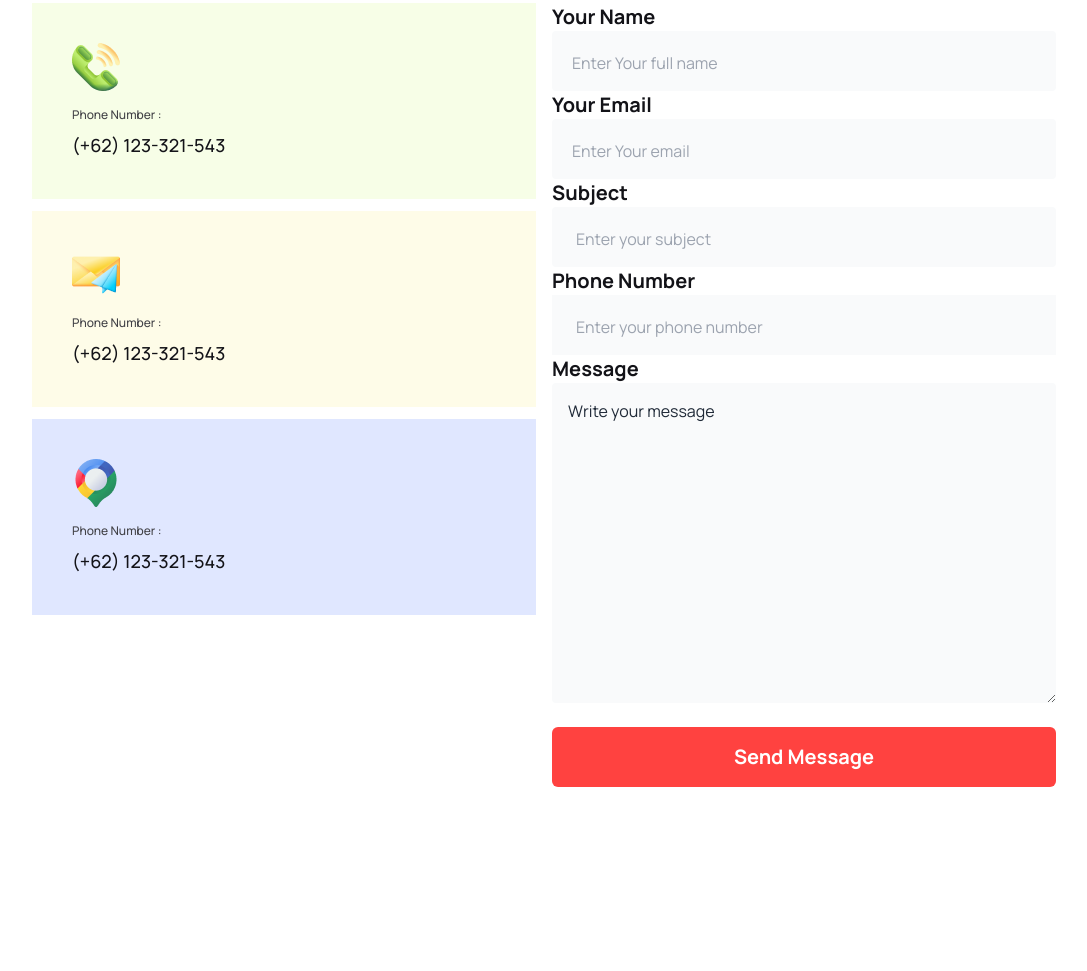
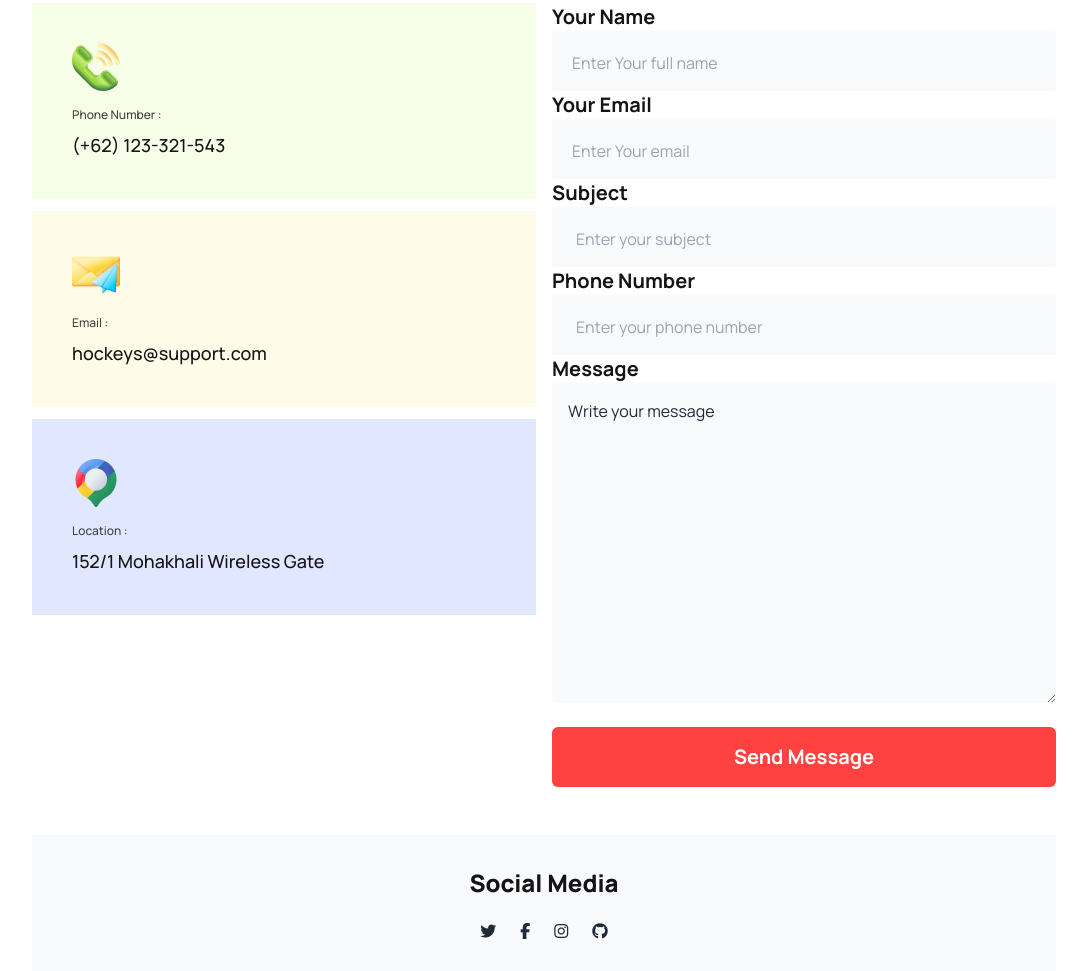
Before and after one commit to Sarmin27/hockeys-club, a plain HTML site: page index.html in a window 1280 px wide. Shown: the part 4743-5714 px from the top of the page, without its empty margins (96-1183 px from the left). Before the commit the page ends 5530 px from the top, so only its background shows below. Drawn offline with nearby package versions, Linux system fonts and the light colour scheme.

Commit message:
added social media section

```diff
--- a/index.html
+++ b/index.html
@@ -497,13 +497,13 @@
                 </div>
                 <div class=" bg-yellow-50 h-50 p-10 mb-3 ">
                   <img src="images/Group 1171275318.png" alt="">
-                  <p class="text-[#424247] text-xs font-medium mt-4 mb-2">Phone Number : </p>
-                  <p class="text-[#131318] text-lg font-medium">(+62) 123-321-543</p>
+                  <p class="text-[#424247] text-xs font-medium mt-4 mb-2">Email :</p>
+                  <p class="text-[#131318] text-lg font-medium">hockeys@support.com</p>
                 </div>
                 <div class="bg-indigo-100 h-50 p-10  ">
                   <img src="images/Group 1171275321.png" alt="">
-                  <p class="text-[#424247] text-xs font-medium mt-4 mb-2">Phone Number : </p>
-                  <p class="text-[#131318] text-lg font-medium">(+62) 123-321-543</p>
+                  <p class="text-[#424247] text-xs font-medium mt-4 mb-2">Location : </p>
+                  <p class="text-[#131318] text-lg font-medium">152/1 Mohakhali Wireless Gate</p>
                 </div>
 
               </div>
@@ -530,8 +530,20 @@
                 </form>
               </div>
           </section>
+          <!-- social media section  -->
+          <section class="container mx-auto mt-12 bg-gray-50 py-8">
+            <div class="">
+              <h3 class="text-center mb-6 text-2xl font-extrabold text-[#131318]">Social Media</h3>
+            </div>
+            <div class="flex justify-center space-x-6">
+              <i class="fa-brands fa-twitter"></i>
+              <i class="fa-brands fa-facebook-f"></i>
+              <i class="fa-brands fa-instagram"></i>
+              <i class="fa-brands fa-github"></i>
+          </div>
+          </section>
      </main>
-    <footer class="">
+    <footer class="container mx-auto">
       <div>
 
       </div>
```
